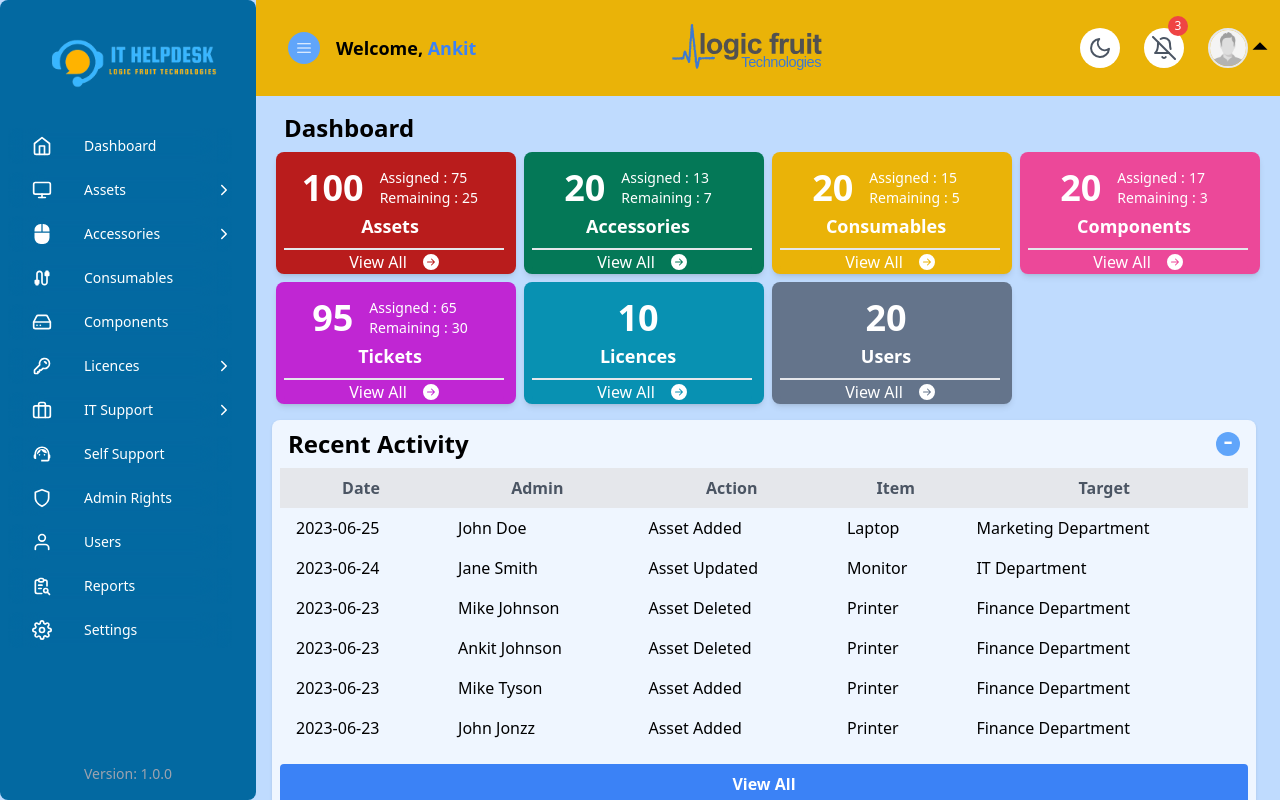
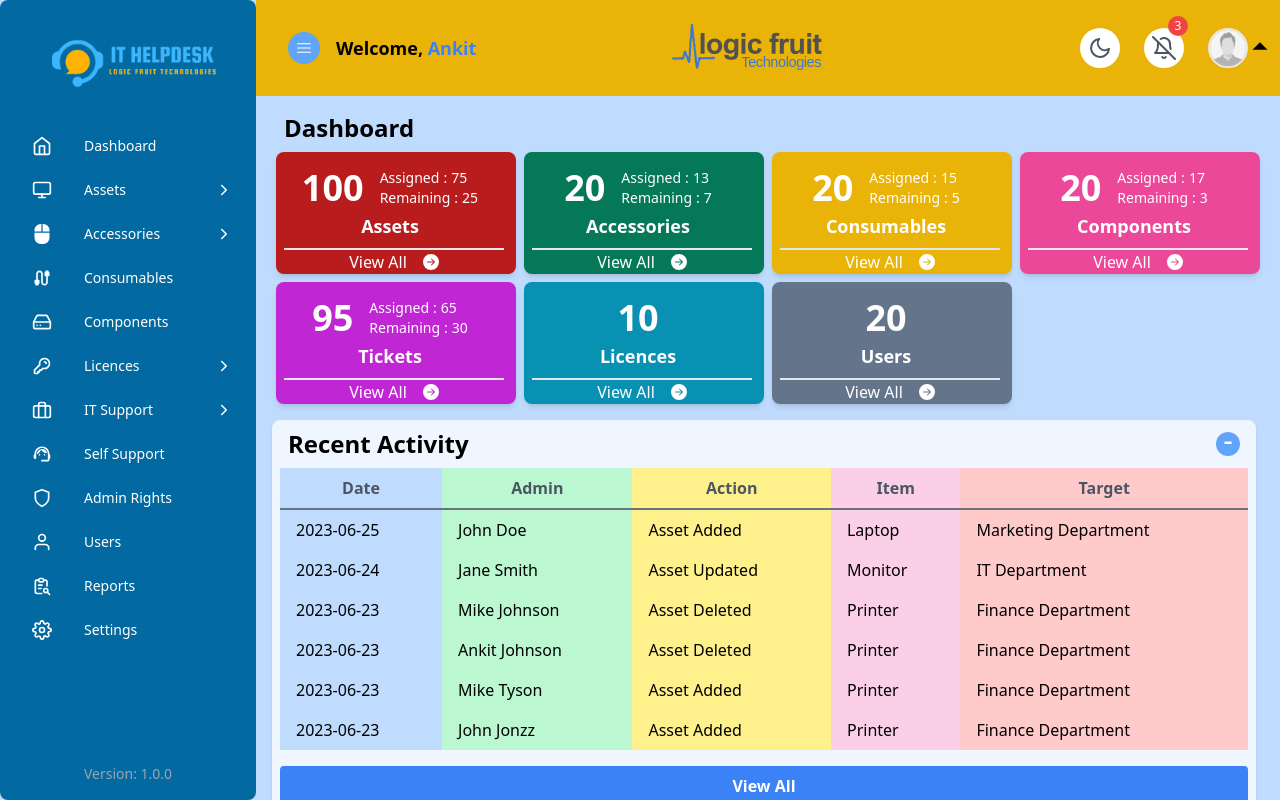
Before and after one commit to DrThakur/it-management-system, a React (Create React App) app: page / in a window 1280 px wide. Built offline with nearby package versions, Linux system fonts and the light colour scheme.

Commit message:
some minor changes updated

```diff
--- a/package.json
+++ b/package.json
@@ -34,7 +34,7 @@
     "web-vitals": "^2.1.4"
   },
   "scripts": {
-    "start": "react-scripts start",
+    "start": "cross-env NODE_OPTIONS=--max_old_space_size=4096 react-scripts start",
     "build": "react-scripts build",
     "test": "react-scripts test",
     "eject": "react-scripts eject"
--- a/src/components/AssetLocation/AssetLocation.js
+++ b/src/components/AssetLocation/AssetLocation.js
@@ -449,25 +449,31 @@ const AssetLocation = () => {
           <div className="max-h-80 overflow-y-auto">
             <table className="table-auto w-full">
               <thead className="sticky top-0">
-                <tr className="bg-gray-200 text-gray-600">
-                  <th className="py-2 px-4">Location</th>
-                  <th className="py-2 px-4">Total</th>
-                  <th className="py-2 px-4">Assigned</th>
-                  <th className="py-2 px-4">Remaining</th>
+                <tr className="bg-gray-200 text-gray-600 border-b-2 border-gray-500">
+                  <th className="bg-blue-200 py-2 px-4">Location</th>
+                  <th className="bg-green-200 py-2 px-4">Total</th>
+                  <th className="bg-yellow-200 py-2 px-4">Assigned</th>
+                  <th className="bg-red-200 py-2 px-4">Remaining</th>
                 </tr>
               </thead>
               <tbody>
                 {visibleLocations.map((location) => (
                   <tr key={location.id}>
                     <td
-                      className="py-2 px-4 cursor-pointer text-blue-500 hover:text-blue-700 hover:font-semibold"
+                      className="bg-blue-200 py-2 px-4 cursor-pointer text-blue-500 hover:text-blue-700 hover:font-semibold"
                       onClick={() => handleLocationClick(location.location)}
                     >
                       {location.location}
                     </td>
-                    <td className="py-2 px-4 pl-8">{location.total}</td>
-                    <td className="py-2 px-4 pl-12">{location.assigned}</td>
-                    <td className="py-2 px-4 pl-10">{location.remaining}</td>
+                    <td className="bg-green-200 py-2 px-4 pl-8">
+                      {location.total}
+                    </td>
+                    <td className="bg-yellow-200 py-2 px-4 pl-12">
+                      {location.assigned}
+                    </td>
+                    <td className="bg-red-200 py-2 px-4 pl-10">
+                      {location.remaining}
+                    </td>
                   </tr>
                 ))}
               </tbody>
--- a/src/components/RecentActivity/RecentActivity.js
+++ b/src/components/RecentActivity/RecentActivity.js
@@ -86,22 +86,24 @@ const RecentActivity = () => {
           >
             <table className="table-auto w-full">
               <thead className="sticky top-0">
-                <tr className="bg-gray-200 text-gray-600">
-                  <th className="py-2 px-4">Date</th>
-                  <th className="py-2 px-4">Admin</th>
-                  <th className="py-2 px-4">Action</th>
-                  <th className="py-2 px-4">Item</th>
-                  <th className="py-2 px-4">Target</th>
+                <tr className="bg-gray-200 text-gray-600 border-b-2 border-gray-500">
+                  <th className="bg-blue-200 py-2 px-4">Date</th>
+                  <th className="bg-green-200 py-2 px-4">Admin</th>
+                  <th className="bg-yellow-200 py-2 px-4">Action</th>
+                  <th className="bg-pink-200 py-2 px-4">Item</th>
+                  <th className="bg-red-200 py-2 px-4">Target</th>
                 </tr>
               </thead>
               <tbody>
                 {visibleActivities.map((activity) => (
                   <tr key={activity.id}>
-                    <td className="py-2 px-4">{activity.date}</td>
-                    <td className="py-2 px-4">{activity.admin}</td>
-                    <td className="py-2 px-4">{activity.action}</td>
-                    <td className="py-2 px-4">{activity.item}</td>
-                    <td className="py-2 px-4">{activity.target}</td>
+                    <td className="bg-blue-200 py-2 px-4">{activity.date}</td>
+                    <td className="bg-green-200 py-2 px-4">{activity.admin}</td>
+                    <td className="bg-yellow-200 py-2 px-4">
+                      {activity.action}
+                    </td>
+                    <td className="bg-pink-200 py-2 px-4">{activity.item}</td>
+                    <td className="bg-red-200 py-2 px-4">{activity.target}</td>
                   </tr>
                 ))}
               </tbody>
--- a/src/components/UserAsset/UserAsset.js
+++ b/src/components/UserAsset/UserAsset.js
@@ -4,7 +4,7 @@ import AssetsComponent from "../AssetComponent/AssetComponent";
 
 const UserAsset = () => {
   return (
-    <div className="flex flex-col w-3/4 h-screen">
+    <div className="flex flex-col w-full h-screen">
       <AssetsComponent />
     </div>
   );
--- a/src/components/UserCategory/UserCategory.js
+++ b/src/components/UserCategory/UserCategory.js
@@ -531,8 +531,20 @@ const UserCategory = () => {
             <table className="table-auto w-full">
               <thead className="sticky top-0">
                 <tr className="bg-gray-200 text-gray-600">
-                  <th className="bg-blue-100 py-2 px-4 ">Category</th>
-                  <th className="bg-blue-200 py-2 px-4">Total</th>
+                  <th
+                    className="bg-blue-100 py-2 px-4"
+                    rowSpan="2"
+                    align="center"
+                  >
+                    Category
+                  </th>
+                  <th
+                    className="bg-blue-200 py-2 px-4"
+                    rowSpan="2"
+                    align="center"
+                  >
+                    Total
+                  </th>
                   <th className="bg-green-200 py-2 px-4" colSpan="4">
                     Gurgaon
                   </th>
@@ -541,8 +553,8 @@ const UserCategory = () => {
                   </th>
                 </tr>
                 <tr className="bg-gray-200 text-gray-600 border-b-2 border-gray-500">
-                  <th className="bg-blue-100 py-2 px-4"></th>
-                  <th className="bg-blue-200 py-2 px-4"></th>
+                  {/* <th className="bg-blue-100 py-2 px-4"></th>
+                  <th className="bg-blue-200 py-2 px-4"></th> */}
                   <th className="bg-green-200 py-2 px-4">Desktop</th>
                   <th className="bg-green-200 py-2 px-4">Laptop</th>
                   <th className="bg-green-200 py-2 px-4">Tablets</th>
--- a/src/pages/UserDashboard/UserDashboard.js
+++ b/src/pages/UserDashboard/UserDashboard.js
@@ -17,7 +17,7 @@ const UserDashboard = () => {
   const userRights = "User Rights";
 
   return (
-    <div className="flex flex-col w-3/4">
+    <div className="flex flex-col w-full">
       <div className="flex-item-1">
         <InfoBox categories={userData} title="Dashboard" />
       </div>
```
Also changed, not shown: 1 other file (tests, documents, lock files or other folders).
